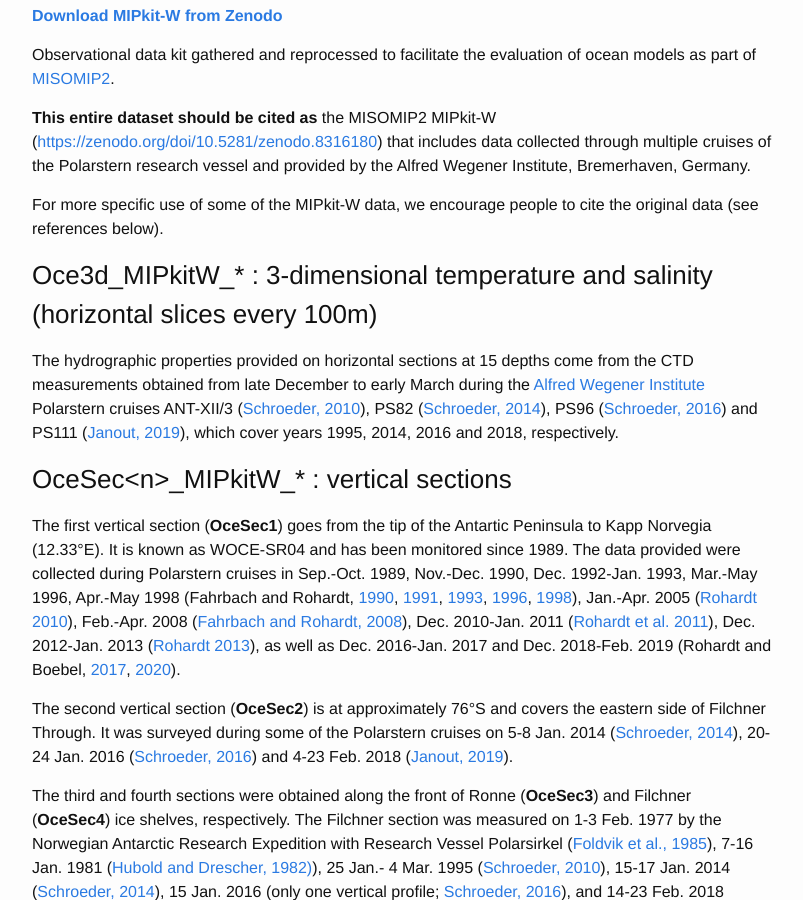
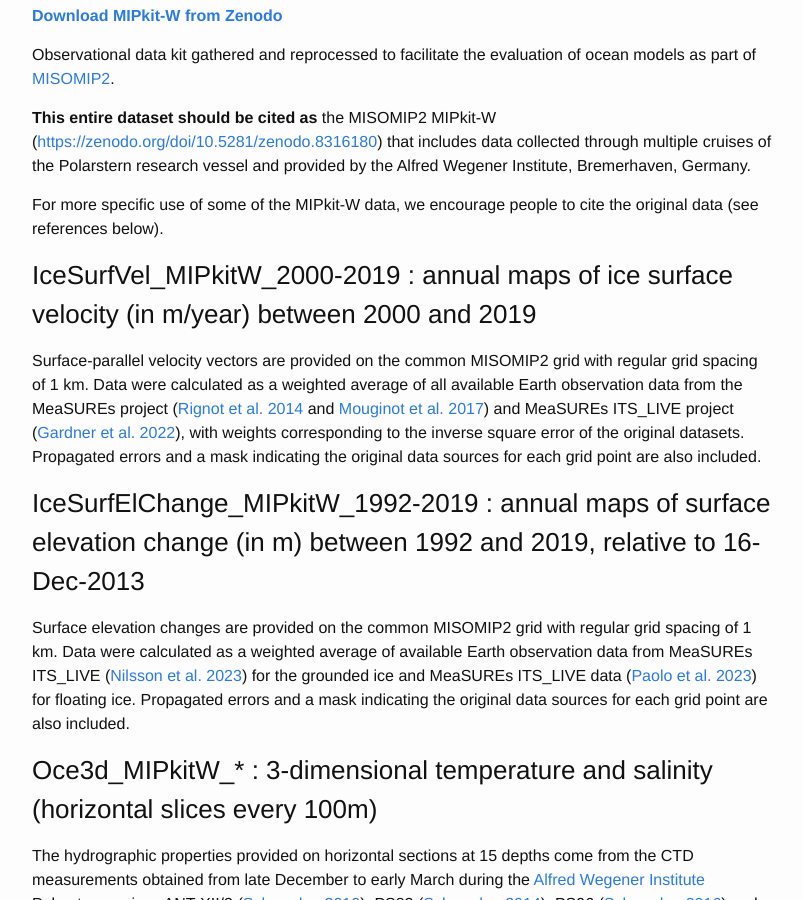
Before and after one commit to misomip/misomip.github.io, a Jekyll site: the page built from misomip2_dir/misomip2_MIPkitW_README.md, in a window 1280 px wide and 900 px high, scrolled down 196 px. Shown: the whole window, without its empty margins (238-1041 px from the left). Built offline with Jekyll 4.4.1, drawn with Linux system fonts in a browser that asks for light colours; some of the changed text lies outside the part shown.

Commit message:
Update misomip2_MIPkitW_README.md
Added description of ice data for MIPkitW

```diff
--- a/misomip2_dir/misomip2_MIPkitW_README.md
+++ b/misomip2_dir/misomip2_MIPkitW_README.md
@@ -11,6 +11,14 @@
 **This entire dataset should be cited as** the MISOMIP2 MIPkit-W ([https://zenodo.org/doi/10.5281/zenodo.8316180](https://zenodo.org/doi/10.5281/zenodo.8316180)) that includes data collected through multiple cruises of the Polarstern research vessel and provided by the Alfred Wegener Institute, Bremerhaven, Germany.
 
 For more specific use of some of the MIPkit-W data, we encourage people to cite the original data (see references below).
+
+### IceSurfVel\_MIPkitW\_2000-2019 : annual maps of ice surface velocity (in m/year) between 2000 and 2019
+
+Surface-parallel velocity vectors are provided on the common MISOMIP2 grid with regular grid spacing of 1 km. Data were calculated as a weighted average of all available Earth observation data from the MeaSUREs project ([Rignot et al. 2014](https://doi.org/10.5067/MEASURES/CRYOSPHERE/nsidc-0545.001) and [Mouginot et al. 2017](https://doi.org/10.5067/9T4EPQXTJYW9)) and MeaSUREs ITS_LIVE project ([Gardner et al. 2022](http://doi:10.5067/6II6VW8LLWJ7)), with weights corresponding to the inverse square error of the original datasets. Propagated errors and a mask indicating the original data sources for each grid point are also included.
+
+### IceSurfElChange\_MIPkitW\_1992-2019 : annual maps of surface elevation change (in m) between 1992 and 2019, relative to 16-Dec-2013
+
+Surface elevation changes are provided on the common MISOMIP2 grid with regular grid spacing of 1 km. Data were calculated as a weighted average of available Earth observation data from MeaSUREs ITS\_LIVE ([Nilsson et al. 2023](https://doi.org/10.5067/L3LSVDZS15ZV)) for the grounded ice and MeaSUREs ITS_LIVE data ([Paolo et al. 2023](https://doi.org/10.5067/SE3XH9RXQWAM)) for floating ice. Propagated errors and a mask indicating the original data sources for each grid point are also included.
 
 ### Oce3d\_MIPkitW\_* : 3-dimensional temperature and salinity (horizontal slices every 100m)
 
@@ -33,6 +41,7 @@
 The archive **example\_routines.zip** contains example of Matlab routine that were used to prepare the MIPkit-W data.
 
 ### References
+* Gardner, A., Fahnestock, M., and Scambos, T.: MEaSUREs ITS_LIVE Regional Glacier and Ice Sheet Surface Velocities, Version 1, [https://doi.org/10.5067/6II6VW8LLWJ7](https://doi.org/10.5067/6II6VW8LLWJ7), 2022
 
 * Fahrbach, E. and Rohardt, G. (1990). Physical oceanography during POLARSTERN cruise ANT-VIII/2 (WWGS) on section SR02 and SR04, PANGAEA, [https://doi.org/10.1594/PANGAEA.742580](https://doi.org/10.1594/PANGAEA.742580).
 
@@ -51,6 +60,14 @@
 * Hubold, G. and Drescher, H. E. (1982). Die Filchner-Schelfeis-Expedition 1980/81 mit MS "Polarsirkel". Liste der Planktonfänge und Lichtstärkemessungen , Reports on Polar Research, Alfred Wegener Institute for Polar and Marine Research, Bremerhaven, 4, [https://epic.awi.de/id/eprint/26181/1/BerPolarforsch19824.pdf](https://epic.awi.de/id/eprint/26181/1/BerPolarforsch19824.pdf).
 
 * Janout, M. A., Hellmer, H. H., Schröder, M., and Wisotzki, A. (2019). Physical oceanography during POLARSTERN cruise PS111 (ANTXXXIII/2), [https://doi.org/10.1594/PANGAEA.897280](https://doi.org/10.1594/PANGAEA.897280).
+
+* Mouginot, J., Scheuchl, B., and Rignot, E.: MEaSUREs Annual Antarctic Ice Velocity Maps, Version 1, [https://doi.org/10.5067/9T4EPQXTJYW9](https://doi.org/10.5067/9T4EPQXTJYW9), 2017.
+
+* Nilsson, J., Gardner, A. S., and Paolo, F. S.: MEaSUREs ITS_LIVE Antarctic Grounded Ice Sheet Elevation Change, Version 1, [https://doi.org/10.5067/L3LSVDZS15ZV](https://doi.org/10.5067/L3LSVDZS15ZV), 2023
+
+* Paolo, F. S., Gardner, A. S., Greene, C. A., and Schlegel, N.-J.: MEaSUREs ITS_LIVE Antarctic Ice Shelf Height Change and Basal Melt Rates, Version 1, [https://doi.org/10.5067/SE3XH9RXQWAM](https://doi.org/10.5067/SE3XH9RXQWAM), 2023
+
+* Rignot, E., Mouginot, J., and Scheuchl, B.: MEaSUREs InSAR-Based Ice Velocity of the Amundsen Sea Embayment, Antarctica, Version 1, [https://doi.org/10.5067/MEASURES/CRYOSPHERE/nsidc-0545.001](https://doi.org/10.5067/MEASURES/CRYOSPHERE/nsidc-0545.001), 2014.
 
 * Rohardt, G. (2010). Physical oceanography during POLARSTERN cruise ANT-XXII/3, [https://doi.org/10.1594/PANGAEA.733664](https://doi.org/10.1594/PANGAEA.733664).
 
```
